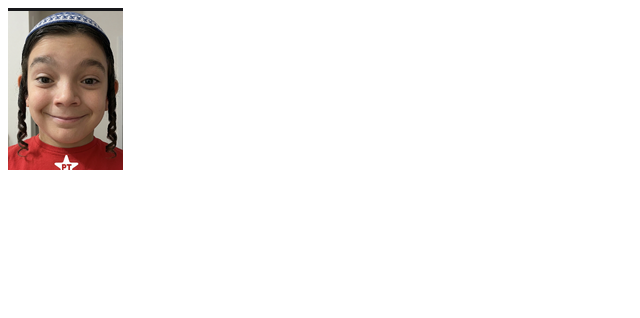
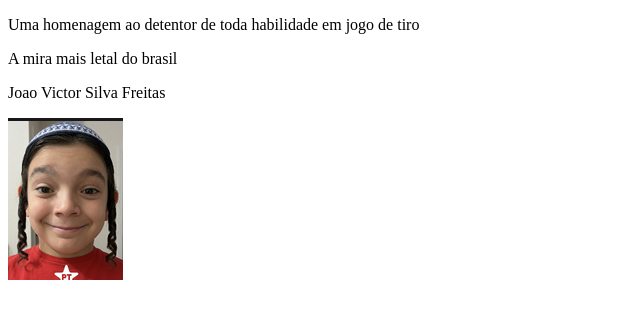
Before and after one commit to TomorrowMorningDEV/JoaoVictorSilvaFreitas, a plain HTML site: page index.html in a window 1280 px wide. Shown: the whole page, without its empty margins (0-640 px from the left). Drawn offline with Linux system fonts and the light colour scheme.

Commit message:
Update index.html

```diff
--- a/index.html
+++ b/index.html
@@ -5,6 +5,9 @@
     <meta charset="UTF-8">
     <meta name="viewport" content="width=device-width, initial-scale=1.0">
     <title>Imagem</title>
+    <p>Uma homenagem ao detentor de toda habilidade em jogo de tiro</p>
+    <p>A mira mais letal do brasil</p>
+    <p>Joao Victor Silva Freitas</p>
 </head>
 <body>
 
```
